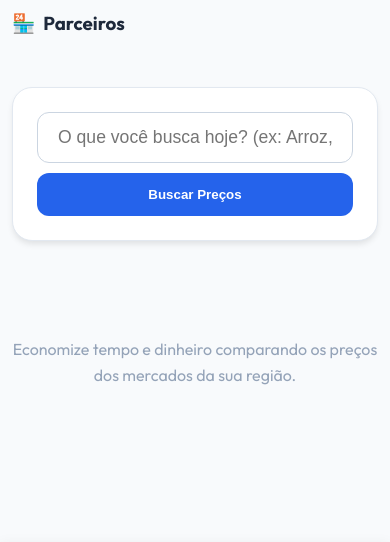
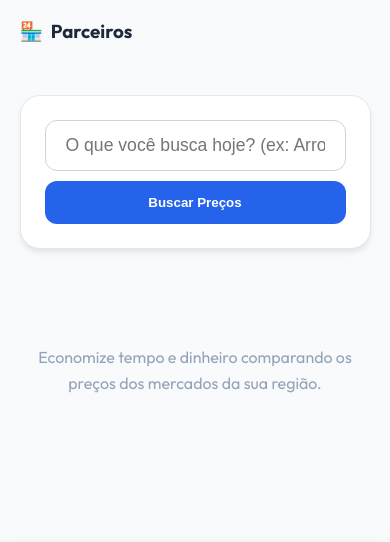
Before and after one commit to Jbsousa86/preco_facil, a website: page index.html in a window 390 px wide. Shown: the part 231-773 px from the top of the page. Drawn offline with Linux system fonts and the light colour scheme; no server answers.

Commit message:
feat: layout responsivo e largura total para PC

```diff
--- a/assets/style.css
+++ b/assets/style.css
@@ -1,5 +1,9 @@
 /* assets/style.css */
 /* Modern Clean Light theme with smooth gradients and subtle micro‑animations */
+
+*, *::before, *::after {
+  box-sizing: border-box;
+}
 
 :root {
   --primary-h: 220;
@@ -52,9 +56,10 @@ header h1 {
 }
 
 main {
-  max-width: 960px;
+  width: 100%;
   margin: 2rem auto;
   padding: 0 1rem;
+  box-sizing: border-box;
 }
 
 .search-section {
@@ -143,8 +148,9 @@ main {
 
 /* Result Cards */
 .results-section {
-  max-width: 600px;
+  width: 100%;
   margin: 0 auto;
+  box-sizing: border-box;
 }
 
 .result-card {
--- a/index.html
+++ b/index.html
@@ -90,10 +90,10 @@
         }
 
         main {
-            max-width: 800px;
+            width: 100%;
+            max-width: 1400px;
             margin: 0 auto;
-            padding: 16px 12px;
-            /* Reduced padding */
+            padding: 24px 5%;
             box-sizing: border-box;
         }
 
```
